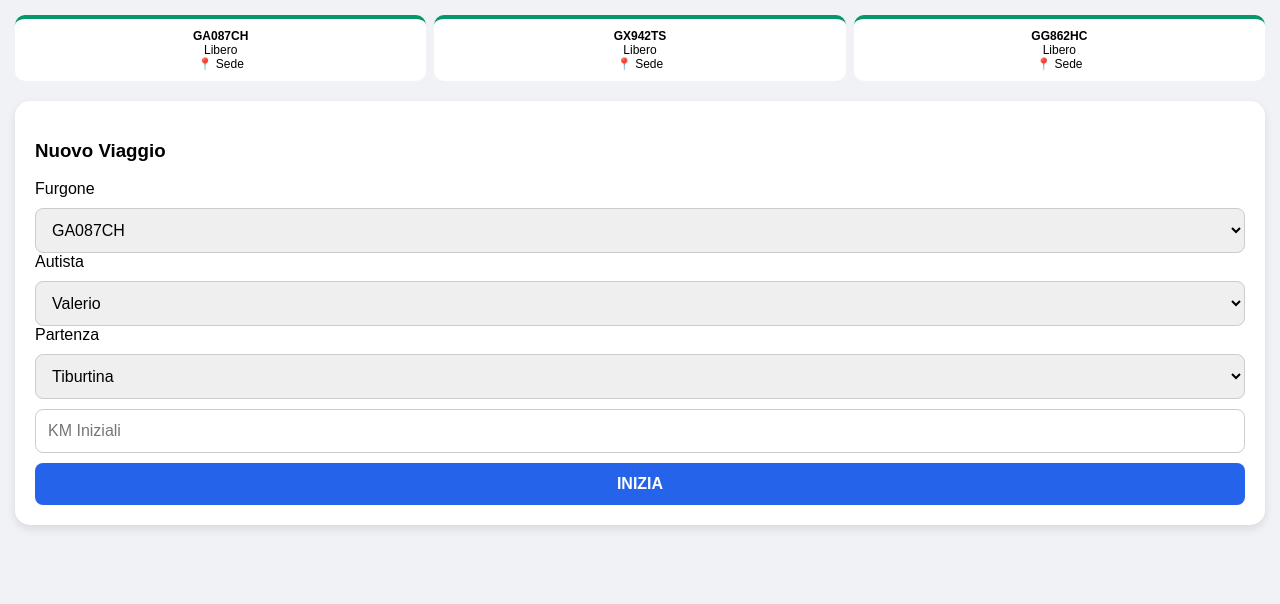
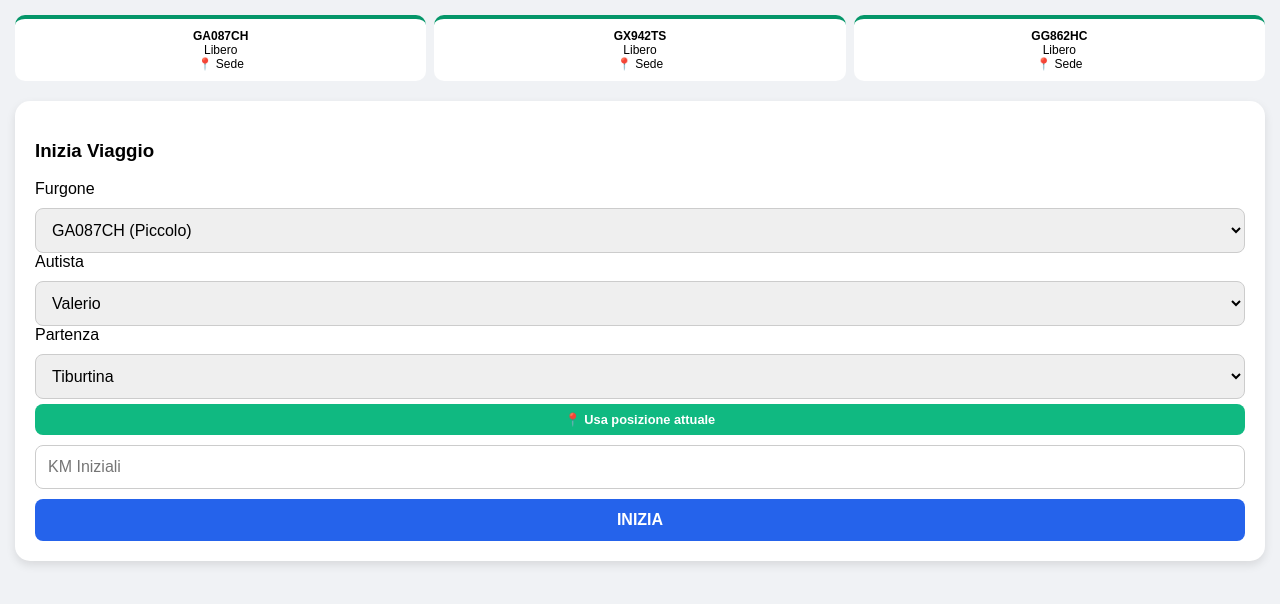
Before and after one commit to valerio121291/furgoni-uscite, a Flask app: page / in a window 1280 px wide. Shown: the top 604 px of the page. Run offline with Flask 3, Linux system fonts and the light colour scheme.

Commit message:
Update form.html

```diff
--- a/templates/form.html
+++ b/templates/form.html
@@ -3,7 +3,7 @@
 <head>
     <meta charset="utf-8">
     <meta name="viewport" content="width=device-width, initial-scale=1">
-    <title>Centrale Operativa Valerio</title>
+    <title>Centrale Furgoni Valerio</title>
     <style>
         body { font-family: sans-serif; background: #f0f2f5; padding: 15px; margin: 0; }
         .status-grid { display: grid; grid-template-columns: repeat(3, 1fr); gap: 8px; margin-bottom: 20px; }
@@ -12,8 +12,9 @@
         .Libero { border-top-color: #059669; }
         .main-card { background: white; padding: 20px; border-radius: 15px; box-shadow: 0 4px 10px rgba(0,0,0,0.1); }
         select, input, button { width: 100%; padding: 12px; margin-top: 10px; border-radius: 8px; border: 1px solid #ccc; box-sizing: border-box; font-size: 1rem; }
-        button { background: #2563eb; color: white; font-weight: bold; border: none; }
+        button { background: #2563eb; color: white; font-weight: bold; border: none; cursor: pointer; }
         .btn-stop { background: #059669; }
+        .gps-btn { background: #10b981; color: white; padding: 8px; margin-top: 5px; border-radius: 8px; border: none; font-size: 0.8rem; cursor: pointer; }
         .info-box { background: #eff6ff; padding: 10px; border-radius: 8px; margin-bottom: 15px; font-size: 0.9rem; border-left: 4px solid #2563eb; }
     </style>
 </head>
@@ -30,14 +31,14 @@
     </div>
 
     <div class="main-card">
-        <form method="post">
+        <form method="post" id="mainForm">
             {% if not targa_attiva %}
-                <h3>Nuovo Viaggio</h3>
+                <h3>Inizia Viaggio</h3>
                 <label>Furgone</label>
                 <select name="targa" required>
-                    <option value="GA087CH">GA087CH</option>
-                    <option value="GX942TS">GX942TS</option>
-                    <option value="GG862HC">GG862HC</option>
+                    <option value="GA087CH">GA087CH (Piccolo)</option>
+                    <option value="GX942TS">GX942TS (Medio)</option>
+                    <option value="GG862HC">GG862HC (Grosso)</option>
                 </select>
                 <label>Autista</label>
                 <select name="autista">
@@ -48,12 +49,28 @@
                     <option value="Stefano">Stefano</option>
                 </select>
                 <label>Partenza</label>
-                <select name="partenza">
+                <select name="partenza" id="partenza">
                     <option value="Tiburtina">Tiburtina</option>
                     <option value="Rieti">Rieti</option>
-                    <option value="Cavour">Cavour</option>
+                    <option value="Cavour Viminale">Cavour Viminale</option>
+                    <option value="Via Genova">Via Genova</option>
+                    <option value="Policlinico">Policlinico</option>
+                    <option value="San Giovanni">San Giovanni</option>
+                    <option value="Fontechiari">Fontechiari</option>
+                    <option value="Nomentano">Nomentano</option>
+                    <option value="Sulmona">Sulmona</option>
+                    <option value="Pratica di Mare">Pratica di Mare</option>
+                    <option value="Spallanzani">Spallanzani</option>
+                    <option value="Avezzano">Avezzano</option>
+                    <option value="Castel di Sangro">Castel di Sangro</option>
+                    <option value="Fondazione Bietti">Fondazione Bietti</option>
+                    <option value="Tor Vergata">Tor Vergata</option>
+                    <option value="Studio legale Abrignani">Studio legale Abrignani</option>
+                    <option value="ACS Eur">ACS Eur</option>
+                    <option value="Teramo">Teramo</option>
                     <option value="L'Aquila">L'Aquila</option>
                 </select>
+                <button type="button" class="gps-btn" onclick="rilevaPosizione('partenza')">📍 Usa posizione attuale</button>
                 <input type="number" name="km_partenza" placeholder="KM Iniziali" required>
                 <button type="submit" name="azione" value="start">INIZIA</button>
             {% else %}
@@ -63,25 +80,67 @@
                 <input type="hidden" name="targa" value="{{ targa_attiva }}">
 
                 {% if corsa_attiva.step == 1 %}
-                    <h3>Fase 2: Arrivo</h3>
-                    <select name="destinazione">
+                    <h3>Fase 2: Arrivo a Destinazione</h3>
+                    <label>Dove sei arrivato?</label>
+                    <select name="destinazione" id="destinazione">
                         <option value="Rieti">Rieti</option>
-                        <option value="Cavour">Cavour</option>
                         <option value="L'Aquila">L'Aquila</option>
                         <option value="Tiburtina">Tiburtina</option>
+                        <option value="Cavour Viminale">Cavour Viminale</option>
+                        <option value="Via Genova">Via Genova</option>
+                        <option value="Policlinico">Policlinico</option>
+                        <option value="San Giovanni">San Giovanni</option>
+                        <option value="Fontechiari">Fontechiari</option>
+                        <option value="Nomentano">Nomentano</option>
+                        <option value="Sulmona">Sulmona</option>
+                        <option value="Pratica di Mare">Pratica di Mare</option>
+                        <option value="Spallanzani">Spallanzani</option>
+                        <option value="Avezzano">Avezzano</option>
+                        <option value="Castel di Sangro">Castel di Sangro</option>
+                        <option value="Fondazione Bietti">Fondazione Bietti</option>
+                        <option value="Tor Vergata">Tor Vergata</option>
+                        <option value="Studio legale Abrignani">Studio legale Abrignani</option>
+                        <option value="ACS Eur">ACS Eur</option>
+                        <option value="Teramo">Teramo</option>
                     </select>
+                    <button type="button" class="gps-btn" onclick="rilevaPosizione('destinazione')">📍 Rileva dove sono</button>
                     <input type="number" name="km_destinazione" placeholder="KM Arrivo" required>
                     <button type="submit" name="azione" value="arrivo_dest">REGISTRA ARRIVO</button>
                 {% elif corsa_attiva.step == 2 %}
-                    <h3>Fase 3: Rientro</h3>
-                    <input type="number" name="km_rientro" placeholder="KM Finali" required>
-                    <button type="submit" name="azione" value="stop" class="btn-stop">CHIUDI E SCARICA</button>
+                    <h3>Fase 3: Rientro alla Base</h3>
+                    <p>Stai rientrando a Tiburtina.</p>
+                    <input type="number" name="km_rientro" placeholder="KM Finali al rientro" required>
+                    <button type="submit" name="azione" value="stop" class="btn-stop">CHIUDI E SCARICA PDF</button>
                 {% endif %}
 
-                <button type="submit" name="azione" value="annulla" style="background:#666; margin-top:30px;">Annulla tutto</button>
+                <button type="submit" name="azione" value="annulla" style="background:#666; margin-top:30px; font-size: 0.8rem;">Annulla Viaggio</button>
             {% endif %}
         </form>
     </div>
 
+    <script>
+    function rilevaPosizione(idCampo) {
+        const campo = document.getElementById(idCampo);
+        const btn = event.currentTarget;
+        btn.innerText = "Rilevamento...";
+
+        if (navigator.geolocation) {
+            navigator.geolocation.getCurrentPosition(function(position) {
+                const lat = position.coords.latitude;
+                const lon = position.coords.longitude;
+                fetch(`https://nominatim.openstreetmap.org/reverse?format=json&lat=${lat}&lon=${lon}`)
+                    .then(r => r.json())
+                    .then(data => {
+                        const nome = data.address.city || data.address.town || data.address.village || "Posizione Rilevata";
+                        const via = data.address.road || "";
+                        const finale = via ? via + ", " + nome : nome;
+                        const opt = new Option(finale, finale, true, true);
+                        campo.add(opt);
+                        btn.innerText = "📍 Posizione Rilevata!";
+                    });
+            }, function() { alert("Attiva il GPS sul telefono!"); btn.innerText = "📍 Riprova GPS"; });
+        }
+    }
+    </script>
 </body>
 </html>
```
